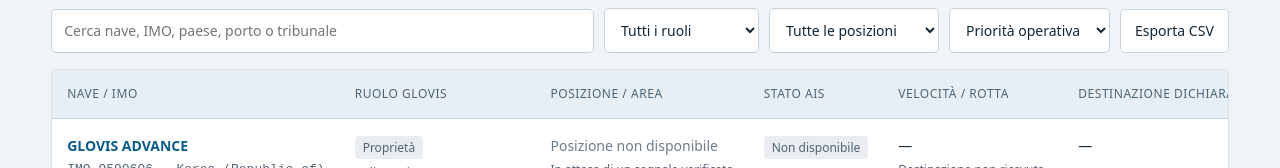
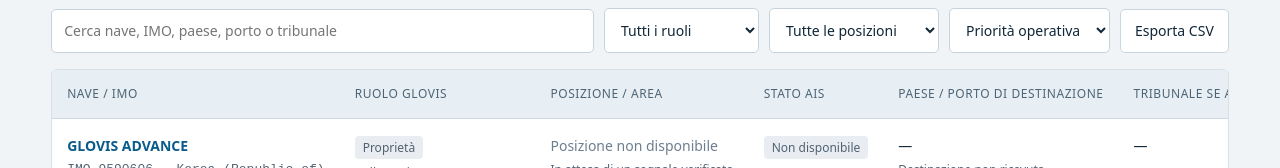
Before and after one commit to alexandercerato/vessel-watch, a website: page public/index.html in a window 1280 px wide. Shown: the part 561-729 px from the top of the page. Drawn offline with Linux system fonts and the light colour scheme; no server answers.

Commit message:
Remove speed and coded destination column headings

```diff
--- a/public/index.html
+++ b/public/index.html
@@ -15,7 +15,7 @@
   <nav class="tabs" aria-label="Vista"><button id="fleet-tab" class="active" aria-selected="true">Watchlist <span>44</span></button><button id="events-tab" aria-selected="false">Eventi <span id="event-count">0</span></button><button id="zones-tab" aria-selected="false">Aree monitorate</button></nav>
   <section id="fleet-panel" aria-label="Elenco navi">
     <div class="toolbar"><label class="search"><span class="sr-only">Cerca nave o IMO</span><input id="search" placeholder="Cerca nave, IMO, paese, porto o tribunale" type="search"></label><label><span class="sr-only">Ruolo della società</span><select id="role"><option value="all">Tutti i ruoli</option><option value="owner">Proprietà (39)</option><option value="manager">Solo gestione (5)</option></select></label><label><span class="sr-only">Filtra posizioni</span><select id="freshness"><option value="all">Tutte le posizioni</option><option value="recent">AIS recente</option><option value="area">In area monitorata</option><option value="stale">Posizione datata</option><option value="unknown">Senza posizione</option></select></label><label><span class="sr-only">Ordina navi</span><select id="sort"><option value="priority">Priorità operativa</option><option value="name">Nome A–Z</option><option value="age">AIS più recente</option></select></label><button id="export" class="export">Esporta CSV</button></div>
-    <div class="table-wrap"><table class="fleet-table"><thead><tr><th>Nave / IMO</th><th>Ruolo Glovis</th><th>Posizione / area</th><th>Stato AIS</th><th>Velocità / rotta</th><th>Destinazione dichiarata</th><th>Paese / porto di destinazione</th><th>Tribunale se arriva</th><th>Ultima posizione</th></tr></thead><tbody id="rows"></tbody></table></div><p id="results" class="results"></p><p class="destination-note">Il tribunale indicato riguarda il sequestro civile <b>se la nave arriva nel porto dichiarato</b>. Le indicazioni preliminari richiedono conferma locale. La destinazione AIS non conferma l’attracco.</p>
+    <div class="table-wrap"><table class="fleet-table"><thead><tr><th>Nave / IMO</th><th>Ruolo Glovis</th><th>Posizione / area</th><th>Stato AIS</th><th>Paese / porto di destinazione</th><th>Tribunale se arriva</th><th>Ultima posizione</th></tr></thead><tbody id="rows"></tbody></table></div><p id="results" class="results"></p><p class="destination-note">Il tribunale indicato riguarda il sequestro civile <b>se la nave arriva nel porto dichiarato</b>. Le indicazioni preliminari richiedono conferma locale. La destinazione AIS non conferma l’attracco.</p>
   </section>
   <section id="events-panel" hidden aria-label="Eventi monitoraggio"><div class="section-intro"><h2>Registro degli eventi</h2><p>Orari del segnale AIS e della registrazione conservati separatamente. Un primo avvistamento in area non prova l’ora di ingresso.</p></div><div id="events"></div></section>
   <section id="zones-panel" hidden aria-label="Aree monitorate"><div class="section-intro"><h2>Aree portuali di riferimento</h2><p>Cerchi indicativi intorno ai porti. Non rappresentano i confini portuali, le acque territoriali o la giurisdizione.</p></div><div id="zones" class="zone-grid"></div></section>
```
